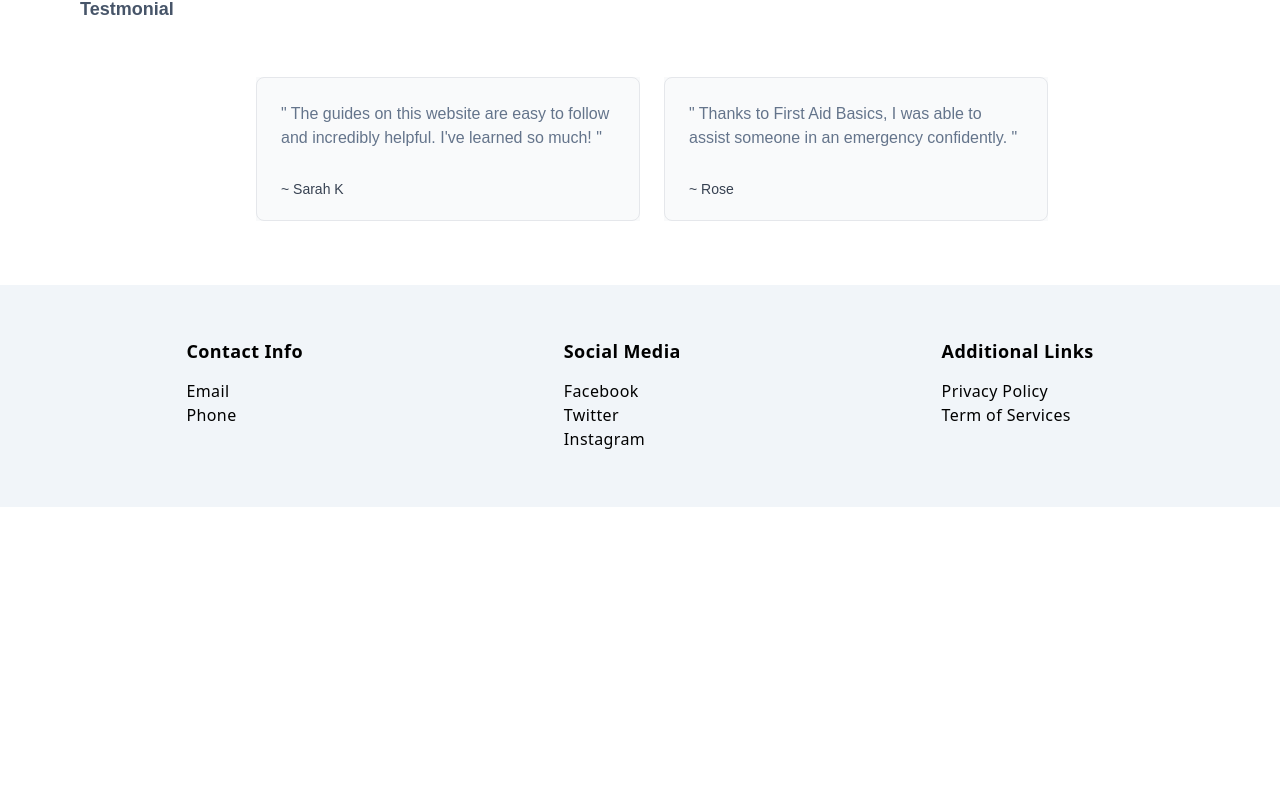
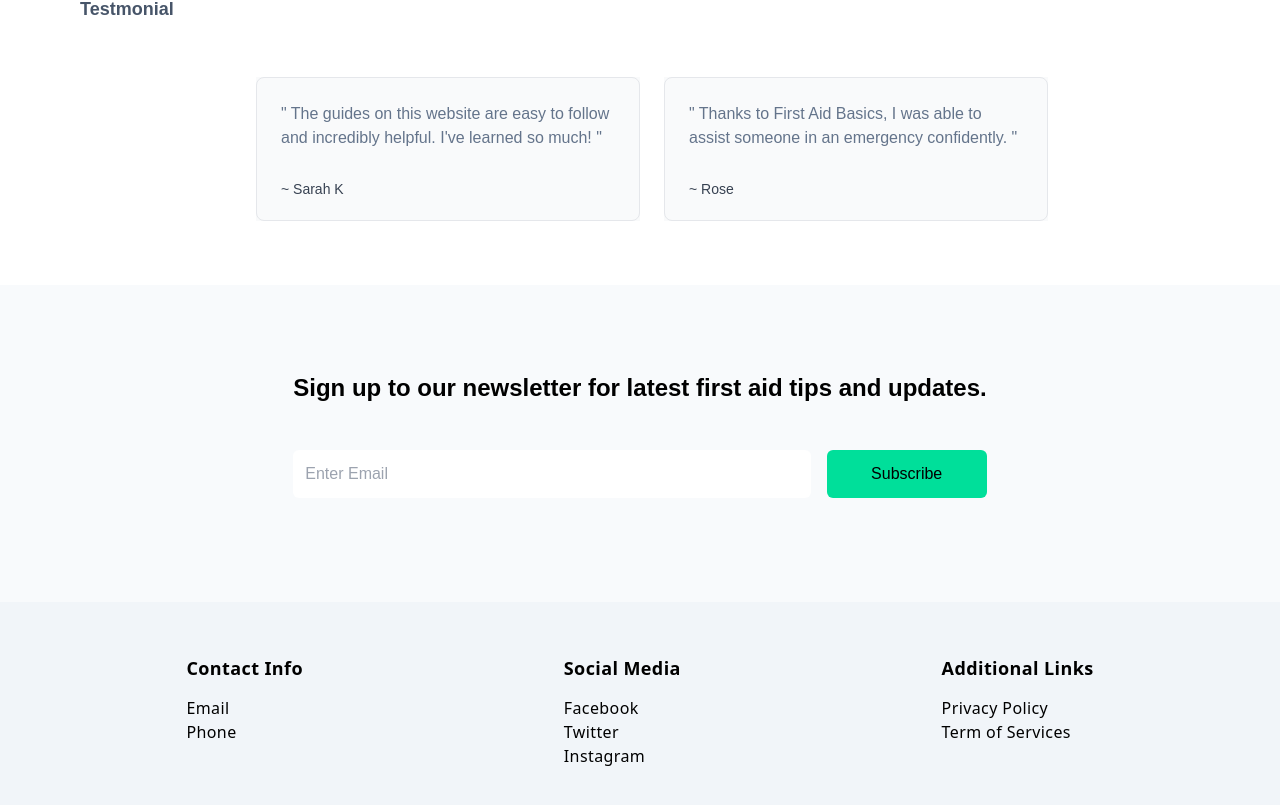
Before and after one commit to erhic/FirstAidwebapp, a React (Vite) app: page /about in a window 1280 px wide. Shown: the part 689-1494 px from the top of the page. Before the commit the page ends 1196 px from the top, so only its background shows below. Built offline with nearby package versions, Linux system fonts and the light colour scheme.

Commit message:
feat:add the testimonial section on about page

```diff
--- a/src/Pages/About.jsx
+++ b/src/Pages/About.jsx
@@ -1,5 +1,6 @@
 import HeroSection from "../Sections/Aboutpage/HeroSection";
 import MissionvisonSection from "../Sections/Aboutpage/MissionvisonSection";
+import SubscriberSection from "../Sections/Aboutpage/SubscriberSection";
 import TestimonySection from "../Sections/Aboutpage/TestimonySection";
 
 const About = () => {
@@ -8,6 +9,7 @@ const About = () => {
       <HeroSection />
       <MissionvisonSection />
       <TestimonySection />
+      <SubscriberSection />
     </div>
   );
 };
--- /dev/null
+++ b/src/Sections/Aboutpage/SubscriberSection.jsx
@@ -0,0 +1,28 @@
+const SubscriberSection = () => {
+  return (
+    <section className="flex justify-center bg-slate-50 border-b-1 py-16 ">
+      <div className="justify-center">
+        <p className="font-monteserrat"></p>
+        <div className="lg:col-span-2 my-4">
+          <h1 className="md:text-1xl sm:text-2xl text-1xl font-bold py-2">
+            Sign up to our newsletter for latest first aid tips and updates.
+          </h1>
+        </div>
+        <div className="my-4">
+          <div className="flex flex-col sm:flex-row items-center justify-between w-full">
+            <input
+              className="p-3 flex w-full rounded-md text-black"
+              type="email"
+              placeholder="Enter Email"
+            />
+            <button className="bg-[#00df9a] text-black rounded-md font-medium w-[200px] ml-4 my-6 px-6 py-3">
+              Subscribe
+            </button>
+          </div>
+        </div>
+      </div>
+    </section>
+  );
+};
+
+export default SubscriberSection;
--- a/src/Sections/Navigation.jsx
+++ b/src/Sections/Navigation.jsx
@@ -4,7 +4,7 @@ import { firstaidkitelog } from "../assets/images";
 
 const Navigation = () => {
   return (
-    <nav className="w-full flex  justify-between px-16 items-center bg-slate-100 p-6 max-container">
+    <nav className="w-full flex  justify-between px-16 items-center bg-slate-100 p-6 max-container hover:border-slate-200 border-b-1 border-slate-100">
       <div className="logo flex">
         <img src={firstaidkitelog} alt="" />
       </div>
```
